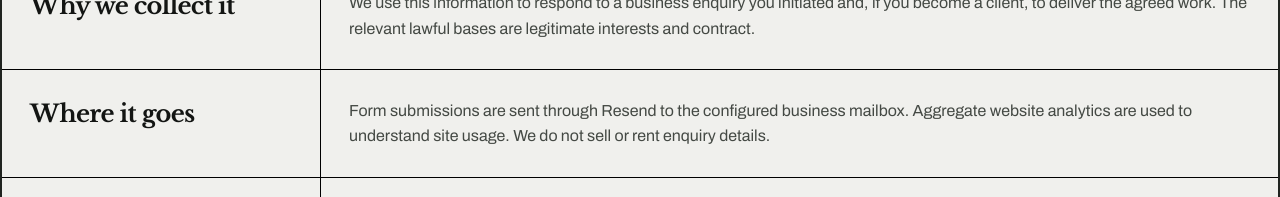
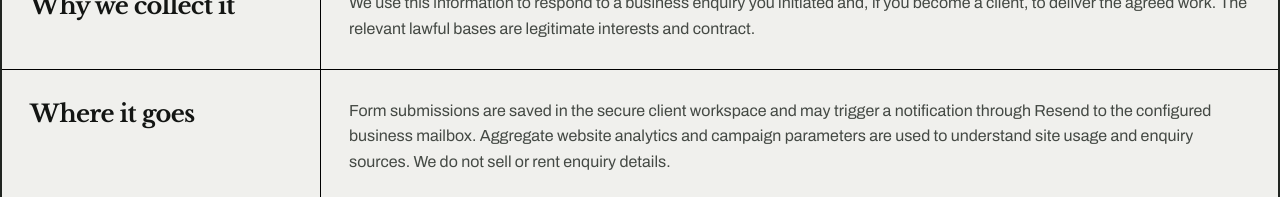
Before and after one commit to manazoid4/scrap-finance-partners, a Next.js app: page /privacy in a window 1280 px wide. Shown: the part 603-800 px from the top of the page. Built offline with nearby package versions, Linux system fonts and the light colour scheme; no server answers.

Commit message:
docs: disclose secure lead workspace storage

```diff
--- a/app/(marketing)/privacy/page.tsx
+++ b/app/(marketing)/privacy/page.tsx
@@ -4,7 +4,7 @@ const sections=[
 ["Who we are","Scrap Finance Partners provides commercial finance consultancy to UK scrap metal, waste and recycling businesses."],
 ["What we collect","When you submit an enquiry, we collect the details you provide: name, company, email, optional phone number, selected business challenge and any written context. We also attach the current page, referring domain and campaign parameters to help route and understand the enquiry."],
 ["Why we collect it","We use this information to respond to a business enquiry you initiated and, if you become a client, to deliver the agreed work. The relevant lawful bases are legitimate interests and contract."],
-["Where it goes","Form submissions are sent through Resend to the configured business mailbox. Aggregate website analytics are used to understand site usage. We do not sell or rent enquiry details."],
+["Where it goes","Form submissions are saved in the secure client workspace and may trigger a notification through Resend to the configured business mailbox. Aggregate website analytics and campaign parameters are used to understand site usage and enquiry sources. We do not sell or rent enquiry details."],
 ["How long we keep it","Enquiries that do not progress are deleted within 12 months. Client records are kept for the engagement and any period required by UK law."],
 ["Your rights","Under UK GDPR you may ask what information is held about you, request a correction or request deletion where applicable. You may also complain to the Information Commissioner’s Office."]
 ];
```
